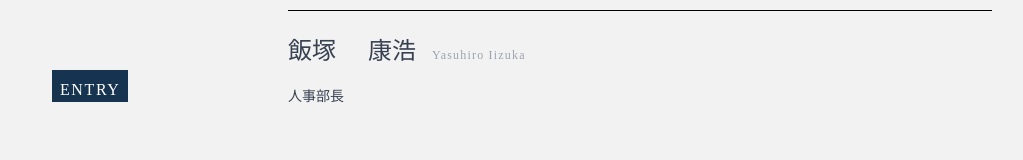
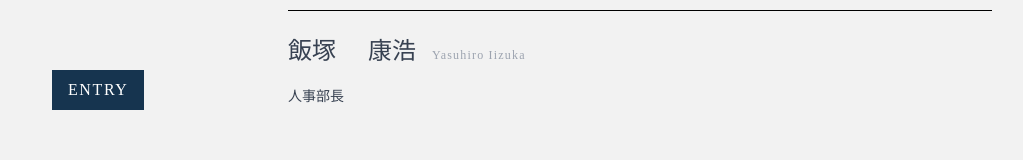
Before and after one commit to shouya31/tokyu-hp, a Vue app: page /greeting in a window 1280 px wide. Shown: the part 636-796 px from the top of the page, without its empty margins (0-1023 px from the left). Built offline with nearby package versions, Linux system fonts and the light colour scheme; a web font is replaced by a local one; what vue-js-modal would draw is missing.

Commit message:
微修正

```diff
--- a/src/components/Sidebar.vue
+++ b/src/components/Sidebar.vue
@@ -37,7 +37,7 @@
       </modal>
 
       <button class="ml-5 mt-28 px-2 tracking-widest" style="background:#16344F;">
-        <p class="text-white pt-2">ENTRY</p>
+        <p class="text-white p-2">ENTRY</p>
       </button>
     </div>
   </div>
--- a/src/views/GreetingPage.vue
+++ b/src/views/GreetingPage.vue
@@ -54,7 +54,7 @@
         <h2 class="question-title section-title-theme">Theme</h2>
         <hr />
         <h3
-          class="section-sub-title text-lg md:text-2xl pt-5 tracking-wider"
+          class="section-sub-title text-lg md:text-2xl pt-5 tracking-wider bold"
           style="color:#333333;"
         >
           求める人物像
@@ -84,7 +84,7 @@
         <h2 class="question-title section-title-theme">Theme</h2>
         <hr />
         <h3
-          class="section-sub-title text-lg md:text-2xl pt-5 tracking-wider"
+          class="section-sub-title text-lg md:text-2xl pt-5 tracking-wider bold"
           style="color:#333333;"
         >
           人事部長として心がけていること
@@ -111,7 +111,7 @@
         <h2 class="question-title section-title-theme">Theme</h2>
         <hr />
         <h3
-          class="section-sub-title text-lg md:text-2xl pt-5 tracking-wider"
+          class="section-sub-title text-lg md:text-2xl pt-5 tracking-wider bold"
           style="color:#333333;"
         >
           応募者へのメッセージ
```
